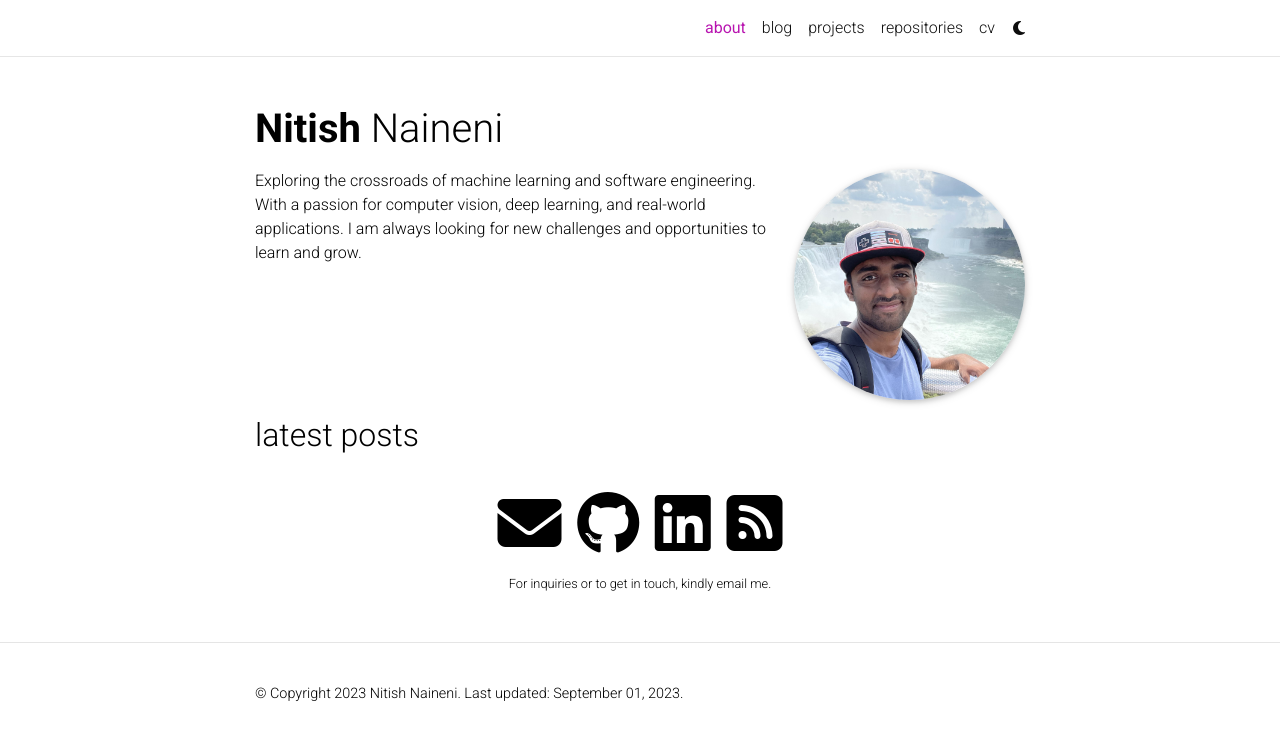
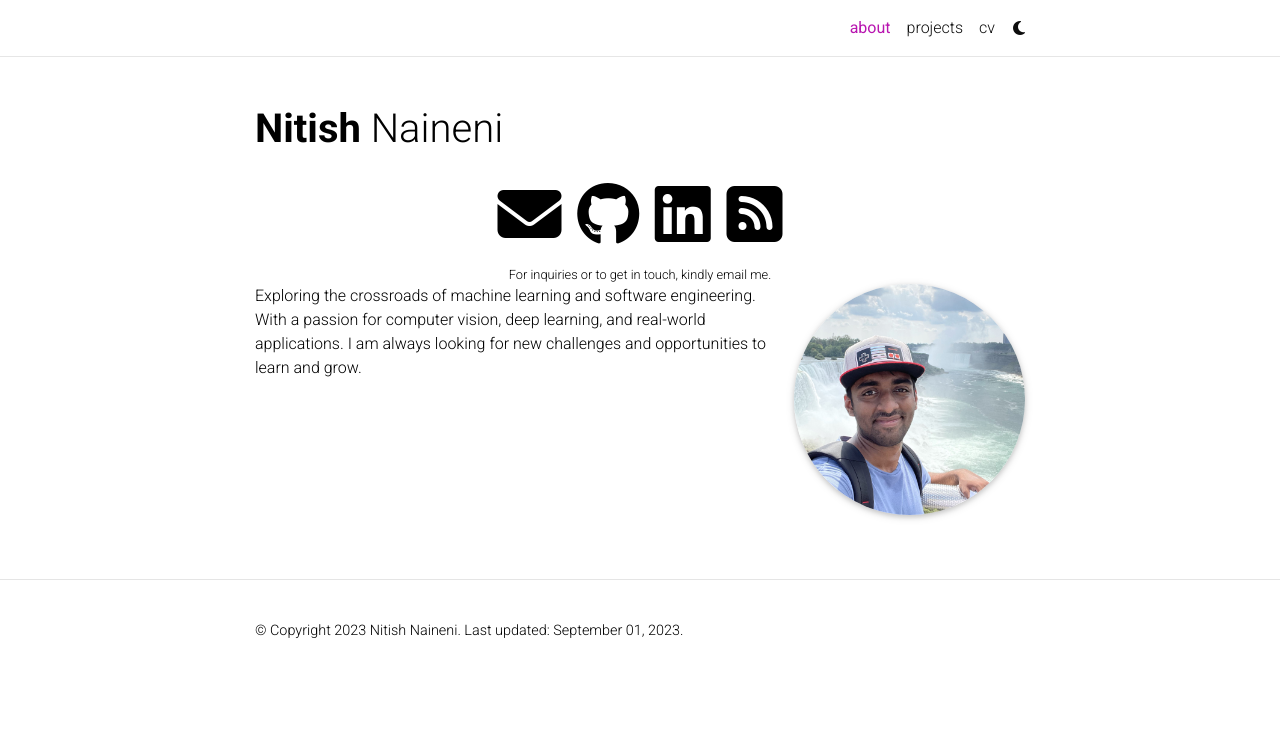
Before and after one commit to NitishNaineni/nitishnaineni.github.io, a Jekyll site: the page built from _pages/about.md, in a window 1280 px wide. Shown: the top 740 px of the page. Built offline with Jekyll 4.4.1, drawn with Linux system fonts in a browser that asks for light colours; full-size pictures stand in for the smaller copies a plugin makes; comment, search, counter and statistics services are not loaded; a style sheet for code colours, icons or effects is not loaded.

Commit message:
removed blog

```diff
--- a/_config.yml
+++ b/_config.yml
@@ -178,13 +178,13 @@
     permalink: /projects/:path/
 
 announcements:
-  enabled: true
-  scrollable: true # adds a vertical scroll bar if there are more than 3 news items
+  enabled: false
+  scrollable: false # adds a vertical scroll bar if there are more than 3 news items
   limit: 5 # leave blank to include all the news in the `_news` folder
 
 latest_posts:
-  enabled: true
-  scrollable: true # adds a vertical scroll bar if there are more than 3 new posts items
+  enabled: false
+  scrollable: false # adds a vertical scroll bar if there are more than 3 new posts items
   limit: 3 # leave blank to include all the blog posts
 
 # -----------------------------------------------------------------------------
--- a/_includes/header.html
+++ b/_includes/header.html
@@ -51,16 +51,6 @@
                   {%- endif -%}
                 </a>
               </li>
-              {% if site.blog_nav_title %}
-              <!-- Blog -->
-              <li class="nav-item {% if page.url contains 'blog' %}active{% endif %}">
-                <a class="nav-link" href="{{ '/blog/' | relative_url }}">{{ site.blog_nav_title }}
-                  {%- if page.url contains 'blog' -%}
-                  <span class="sr-only">(current)</span>
-                  {%- endif -%}
-                </a>
-              </li>
-              {%- endif %}
 
               <!-- Other pages -->
               {%- assign sorted_pages = site.pages | sort: "nav_order" -%}
--- a/_layouts/about.html
+++ b/_layouts/about.html
@@ -9,6 +9,19 @@
             {% if site.title == "blank" -%}<span class="font-weight-bold">{{ site.first_name }}</span> {{ site.middle_name }} {{ site.last_name }}{%- else -%}{{ site.title }}{%- endif %}
           </h1>
           <p class="desc">{{ page.subtitle }}</p>
+          <!-- Social -->
+          {%- if page.social %}
+            <div class="social">
+              <div class="contact-icons">
+                {% include social.html %}
+              </div>
+
+              <div class="contact-note">
+                {{ site.contact_note }}
+              </div>
+
+            </div>
+          {%- endif %}
         </header>
 
         <article>
@@ -58,20 +71,6 @@
             <h2><a href="{{ '/publications/' | relative_url }}" style="color: inherit;">selected publications</a></h2>
             {%- include selected_papers.html %}
           {%- endif %}
-
-          <!-- Social -->
-          {%- if page.social %}
-            <div class="social">
-              <div class="contact-icons">
-                {% include social.html %}
-              </div>
-
-              <div class="contact-note">
-                {{ site.contact_note }}
-              </div>
-
-            </div>
-          {%- endif %}
         </article>
 
 </div>
```
Also changed, not shown: _pages/about.md (+1 -1 lines), _pages/repositories.md (+1 -1 lines), blog/index.html (deleted, +0 -168 lines).
